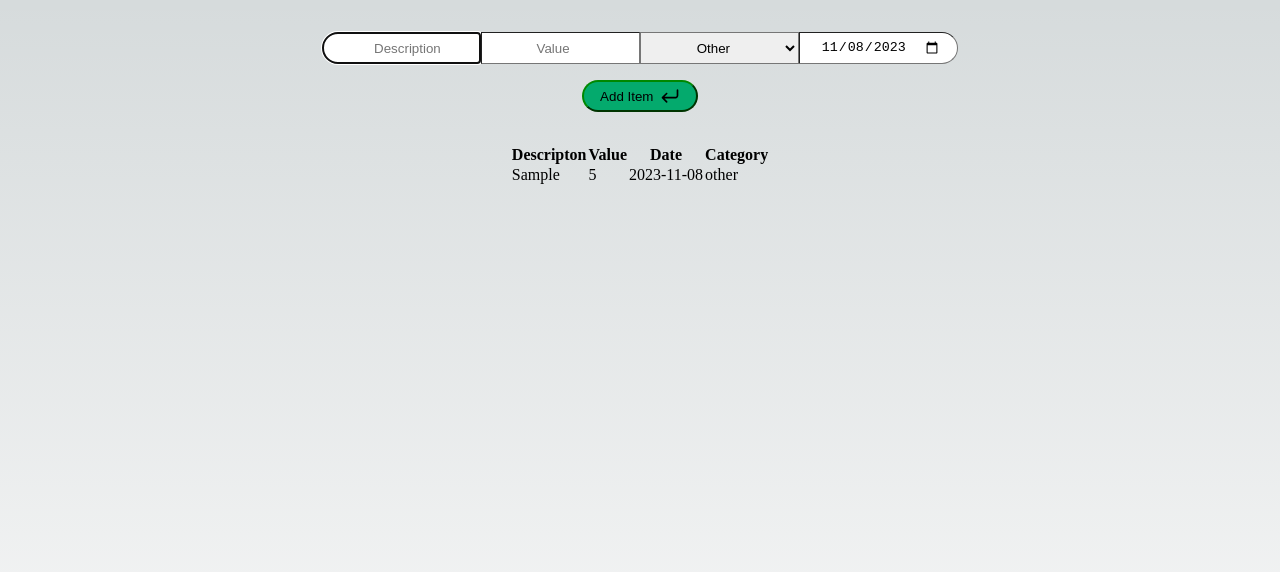
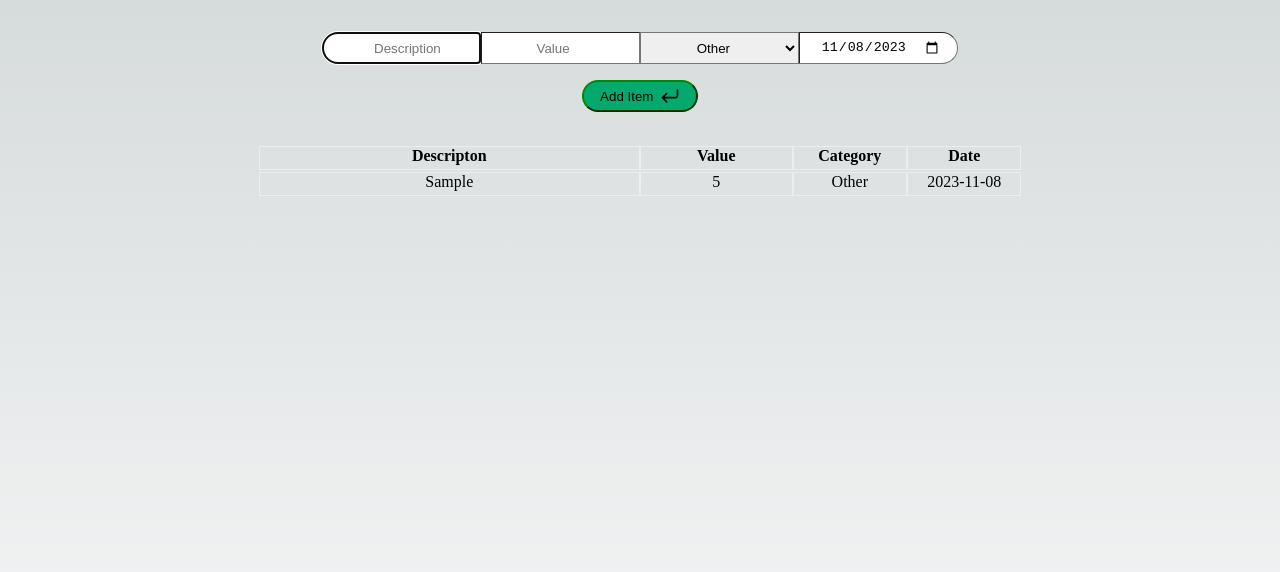
Before and after one commit to AguirreEze/expenses-list, a Next.js app: page / in a window 1280 px wide. Both pictures are taken after typing "Sample", "5" into the empty fields and a click on the button "Add Item". Shown: the top 572 px of the page. Built offline with nearby package versions, Linux system fonts and the light colour scheme.

Commit message:
style: table styles

```diff
--- a/app/globals.css
+++ b/app/globals.css
@@ -65,6 +65,13 @@ th {
   text-transform: capitalize;
 }
 
+td,
+th {
+  text-align: center;
+  padding: 0 1rem;
+  border: 1px solid #fff6;
+}
+
 /* input[type="number"] {
   text-align: right;
 }
--- a/components/ItemDisplay/index.tsx
+++ b/components/ItemDisplay/index.tsx
@@ -2,6 +2,8 @@
 
 import { useContext, useEffect } from "react"
 import { ListContext } from "@/context/ListContext"
+
+import styles from "./styles.module.css"
 
 export default function ItemDisplay(): JSX.Element {
   const { list, dispatch } = useContext(ListContext)
@@ -10,22 +12,22 @@ export default function ItemDisplay(): JSX.Element {
   }, [])
 
   return (
-    <table>
+    <table className={styles.table}>
       <thead>
-        <tr>
+        <tr className={styles.tr}>
           <th>descripton</th>
           <th>value</th>
+          <th>category</th>
           <th>date</th>
-          <th>category</th>
         </tr>
       </thead>
       <tbody>
         {list.map((elem) => (
-          <tr key={elem.key}>
+          <tr key={elem.key} className={styles.tr}>
             <td>{elem.description}</td>
             <td>{elem.value}</td>
+            <td className={styles.category}>{elem.category}</td>
             <td>{elem.date}</td>
-            <td>{elem.category}</td>
           </tr>
         ))}
       </tbody>
--- /dev/null
+++ b/components/ItemDisplay/styles.module.css
@@ -0,0 +1,12 @@
+.tr {
+  display: grid;
+  grid-template-columns: 50% 20% 15% 15%;
+  height: 1.5rem;
+}
+.table {
+  width: 100%;
+  max-width: 767px;
+}
+.category {
+  text-transform: capitalize;
+}
```
